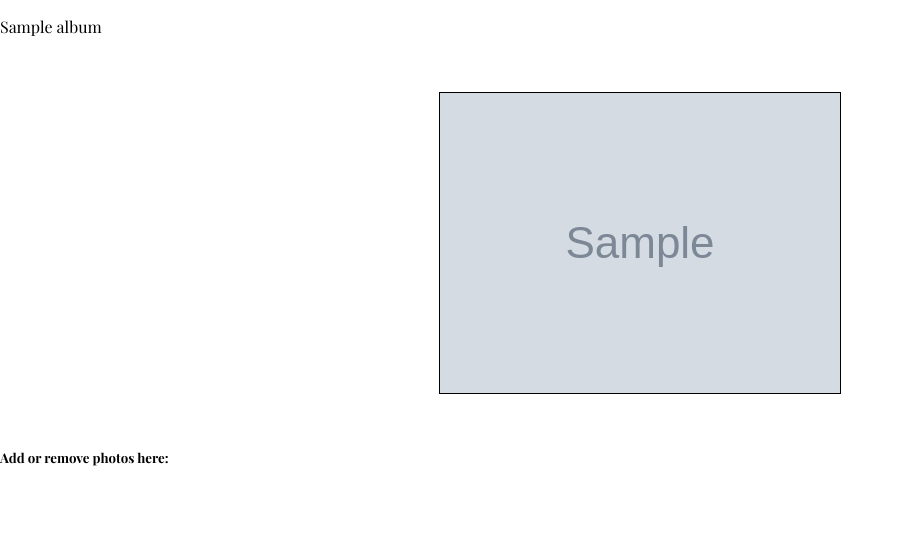
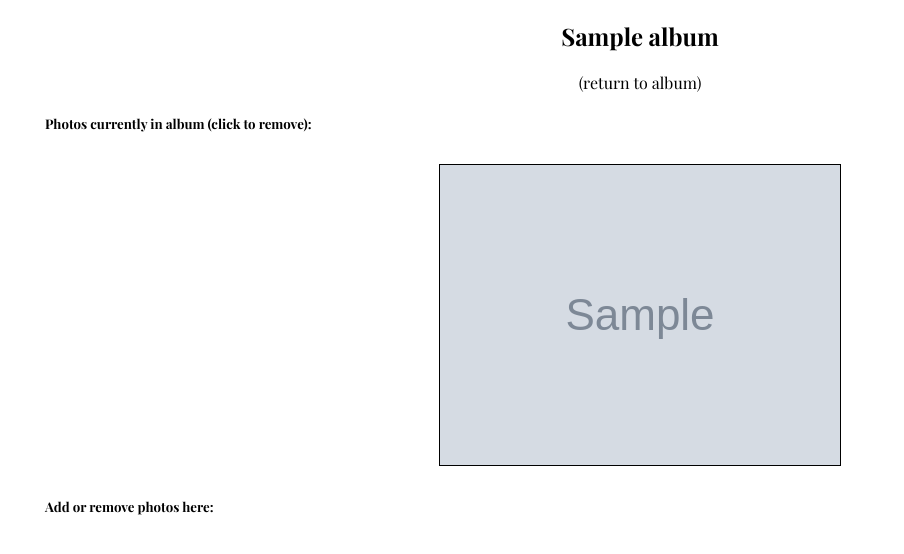
Before and after one commit to momentum-team-2/django-photo-gallery-joeyviolacode, a Django app: page /album/1/edit in a window 1280 px wide. Shown: the part 64-618 px from the top of the page, without its empty margins (0-904 px from the left). Run offline with Django 3.2, Linux system fonts and the light colour scheme; a user stored in the database is signed in; tables that the repository leaves empty hold one stand-in row (values such as "Sample post"); grey boxes marked "Sample" are stand-in pictures; parts of the project's set-up code (start-up, migrations or seed data) failed here and were passed over; some web fonts are replaced.

Commit message:
Much styling and connecting of wires.

```diff
--- a/core/views.py
+++ b/core/views.py
@@ -86,8 +86,11 @@ class CreateAlbum(View):
 class EditAlbum(View):
     def get(self, request, pk):
         album = get_object_or_404(Album, pk=pk)
-        photos = Photo.objects.all().filter(owner=request.user).order_by("-uploaded_on")
-        return render(request, "core/edit_album.html", {"album": album, "photos": photos})
+        if request.user == album.owner:
+            photos = Photo.objects.all().filter(owner=request.user).order_by("-uploaded_on")
+            return render(request, "core/edit_album.html", {"album": album, "photos": photos})
+        else:
+            return redirect(to="show_album", pk=pk)
 
 
 class ShowAlbum(View):
@@ -109,12 +112,15 @@ class TogglePhotoInAlbum(View):
     def post(self, request, album_pk, photo_pk):
         album = get_object_or_404(Album, pk=album_pk)
         photo = get_object_or_404(Photo, pk=photo_pk)
-        if photo in album.photos.all():
-            album.photos.remove(photo)
-            return JsonResponse({"inAlbum": False})
+        if request.user == album.owner:
+            if photo in album.photos.all():
+                album.photos.remove(photo)
+                return JsonResponse({"inAlbum": False})
+            else:
+                album.photos.add(photo)
+                return JsonResponse({"inAlbum": True})
         else:
-            album.photos.add(photo)
-            return JsonResponse({"inAlbum": True})
+            return redirect(to="show_album", pk=album_pk)
 
 
 @method_decorator(csrf_exempt, name="dispatch")
@@ -146,4 +152,5 @@ class ShowUserPhotos(View):
     def get(self, request, pk):
         user = get_object_or_404(User, pk=pk)
         photos = user.photos.all().order_by("-uploaded_on")
-        return render(request, "core/show_user_photos.html", {"photos":photos})
+        albums = user.albums.all()
+        return render(request, "core/show_user_photos.html", {"photos":photos, "albums": albums})
--- a/static/css/style.css
+++ b/static/css/style.css
@@ -5,6 +5,7 @@ body {
     height: 100vh;
     width: 100vw;
     font-family: 'Playfair Display', serif;
+    /* font-family: 'Lato', sans-serif; */
     /* background-color: #EBD5B3; */
     background-color: white;
 }
@@ -182,6 +183,10 @@ header {
     padding: 0 10px;
 }
 
+.flex {
+    display: flex;
+}
+
 .info-top {
     padding-top: 5px;
     height: 30px;
@@ -221,6 +226,19 @@ header {
     width: 30%;
 }
 
+.m10 {
+    margin: 10px;
+}
+
 .justify-right {
     text-align: right;
 }
+
+.indent {
+    padding-left: 45px;
+}
+
+.edit-list {
+    display: flex;
+    justify-content: center;
+}
--- a/templates/core/edit_album.html
+++ b/templates/core/edit_album.html
@@ -3,27 +3,37 @@
 {% block content %}
 
 
-<p>
-    {{ album.title }}
-</p>
-<div class="photo-list in-album">
+<div class="center">
+    <h2>
+        {{ album.title }}
+    </h2>
+</div>
+<div class="center">
+    <a href="{% url 'show_album' pk=album.pk %}">(return to album)</a>
+</div>
+<div class="indent">
+    <h5>Photos currently in album (click to remove):</h5>
+</div>
+<div class="edit-list in-album">
     {% for photo in album.photos.all %}
     <a data-albumid="{{album.pk}}" data-photoid="{{photo.pk}}"
         class="p-toggler" href="#">
-    <img class="photo" src="{{ photo.photo_thumbnail.url }}" />
+    <img class="photo m10" src="{{ photo.photo_thumbnail.url }}" />
 </a>    {% endfor %}
 </div>
 
 <div>
 {% if request.user == album.owner %}
     <div class="edit-album-panel">
-        <h5>Add or remove photos here:</h5>
-        <div class="photo-list not-in-album">
+        <div class="indent">
+            <h5>Add or remove photos here:</h5>
+        </div>
+        <div class="edit-list not-in-album">
             {% for photo in photos%}
             {% if photo not in album.photos.all %}
             <a data-albumid="{{album.pk}}" data-photoid="{{photo.pk}}"
                 class="p-toggler" href="#">
-                <img class="photo" src="{{ photo.photo_thumbnail.url }}" />
+                <img class="photo m10" src="{{ photo.photo_thumbnail.url }}" />
             </a>
             {% endif %}
             {% endfor %}
```
Also changed, not shown: templates/core/show_album.html (+10 -9 lines), templates/core/show_photo.html (+10 -3 lines), templates/core/show_user_photos.html (+24 -3 lines).
